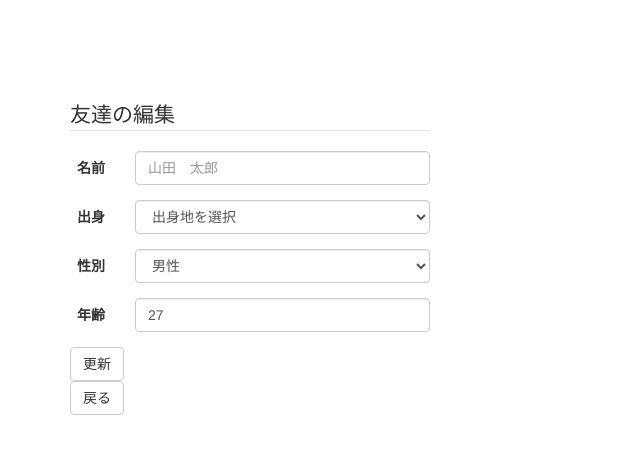
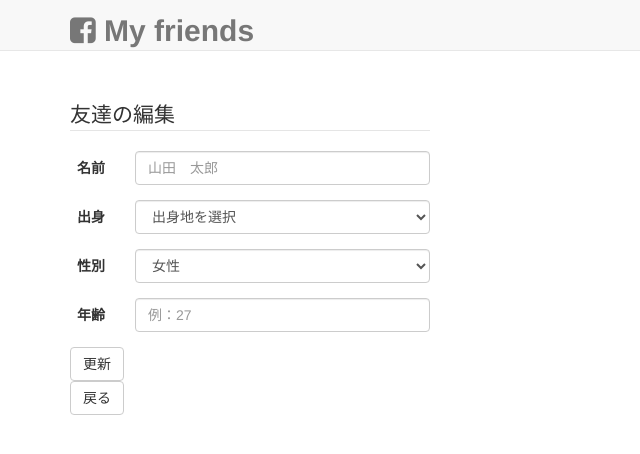
Before and after one commit to kobaboy/myfriend, a PHP site: page /edit.php?friend_id=1 in a window 1280 px wide. Shown: the top 454 px of the page, without its empty margins (0-640 px from the left). Run offline with PHP 8.4, Linux system fonts and the light colour scheme; data that the repository does not hold is empty; some libraries are stand-ins or nearby versions.

Commit message:
edit.phpの性別と年齢がデータベースから取得できていなかったためコードを追加した show.phpのvar_dumpの部分をコメントアウトした

```diff
--- a/edit.php
+++ b/edit.php
@@ -110,6 +110,27 @@
     <![endif]-->
   </head>
   <body>
+    <nav class="navbar navbar-default navbar-fixed-top">
+    <div class="container">
+      <!-- Brand and toggle get grouped for better mobile display -->
+      <div class="navbar-header page-scroll">
+        <button type="button" class="navbar-toggle" data-toggle="collapse" data-target="#bs-example-navbar-collapse-1">
+          <span class="sr-only">Toggle navigation</span>
+          <span class="icon-bar"></span>
+          <span class="icon-bar"></span>
+          <span class="icon-bar"></span>
+        </button>
+        <a class="navbar-brand" href="index.html"><span class="strong-title"><i class="fa fa-facebook-square"></i> My friends</span></a>
+      </div>
+      <!-- Collect the nav links, forms, and other content for toggling -->
+      <div class="collapse navbar-collapse" id="bs-example-navbar-collapse-1">
+          <ul class="nav navbar-nav navbar-right">
+          </ul>
+      </div>
+      <!-- /.navbar-collapse -->
+    </div>
+    <!-- /.container-fluid -->
+  </nav>
 
   <div class="container">
     <div class="row">
@@ -147,8 +168,14 @@
               <div class="col-sm-10">
                 <select class="form-control" name="gender">
                   <option value="0">性別を選択</option>
-                  <option value="1" selected>男性</option>
-                  <option value="2">女性</option>
+                  <?php
+                  if($friend['gender'] == 1){ ?>
+                    <option value="1" selected>男性</option>
+                    <option value="2">女性</option>
+                  <?php }else{ ?>
+                    <option value="1">男性</option>
+                    <option value="2" selected>女性</option>
+                  <?php } ?>
                 </select>
               </div>
             </div>
@@ -156,7 +183,7 @@
             <div class="form-group">
               <label class="col-sm-2 control-label">年齢</label>
               <div class="col-sm-10">
-                <input type="text" name="age" class="form-control" placeholder="例：27" value="27">
+                <input type="text" name="age" class="form-control" placeholder="例：27" value="<?php echo $friend['age'] ?>">
               </div>
             </div>
           <input type="submit" class="btn btn-default" value="更新" onclick="index.php">
--- a/show.php
+++ b/show.php
@@ -96,9 +96,9 @@
     $avgAge[] = $rec;
   }
 
-  echo '<pre>';
-  var_dump($avgAge);
-  echo '</pre>';
+  // echo '<pre>';
+  // var_dump($avgAge);
+  // echo '</pre>';
 
   //var_dump($friends);
   //var_dump($male);
```
